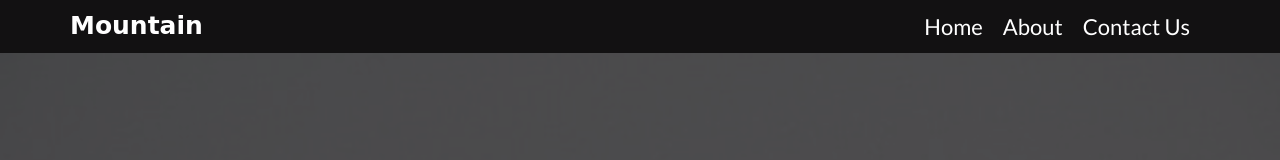
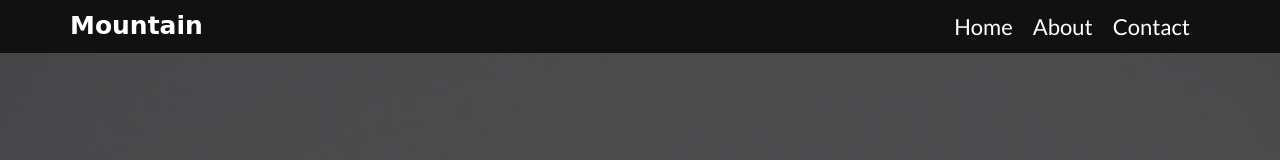
Before and after one commit to Mariamtarek514/HTML-_and-_CSS_Template, a plain HTML site: page index.html in a window 1280 px wide. Shown: the top 160 px of the page. Drawn offline with Linux system fonts and the light colour scheme; a web font is replaced by a local one.

Commit message:
Update index.html

```diff
--- a/index.html
+++ b/index.html
@@ -29,7 +29,7 @@
                         <a href="#about">about</a>
                     </li>
                     <li>
-                        <a href="#contact">contact us</a>
+                        <a href="#contact">contact</a>
                     </li>
                 </ul>
         </nav>
```
